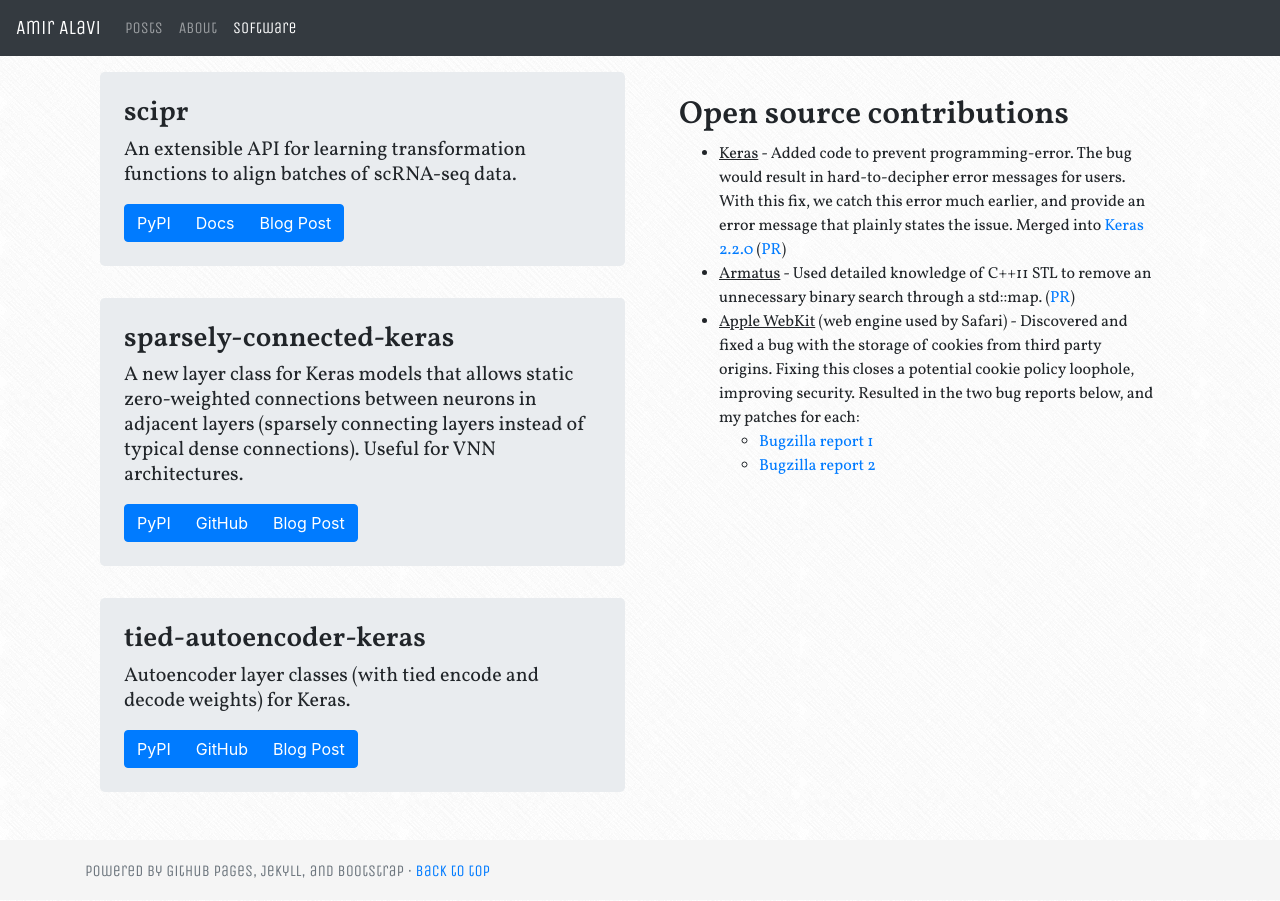
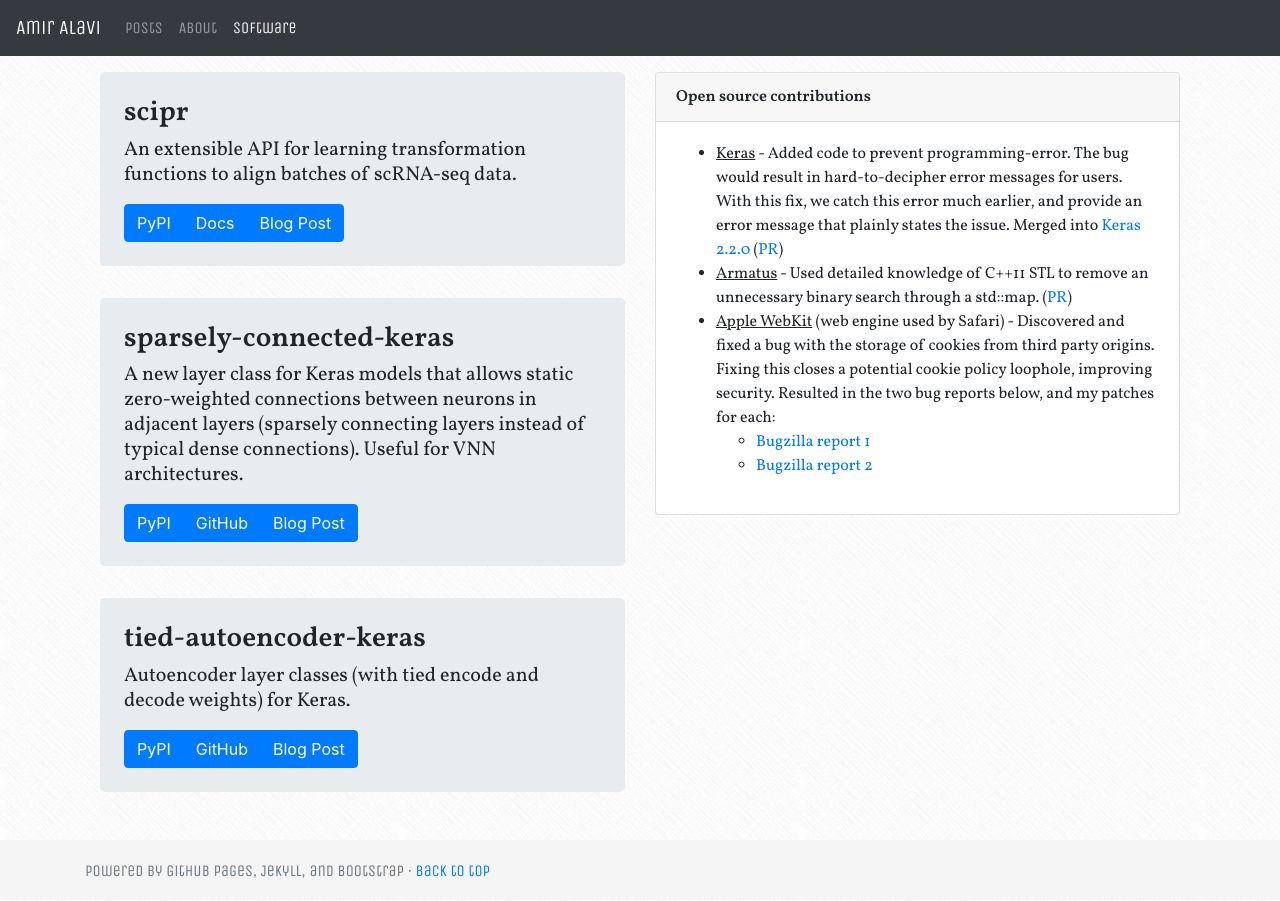
Before and after one commit to AmirAlavi/AmirAlavi.github.io, a Jekyll site: the page built from software/index.html, in a window 1280 px wide. Built offline with Jekyll 4.4.1, drawn with Linux system fonts in a browser that asks for light colours; nearby versions of some CDN libraries; a style sheet for code colours, icons or effects is not loaded.

Commit message:
Switch to card for open source list

```diff
--- a/software/index.html
+++ b/software/index.html
@@ -61,8 +61,12 @@ title: Software
 		</div><!-- col -->
 
 		<div class="col">
-			<div class="container p-4">
-				<h2 class="secondary-font">Open source contributions</h2>
+
+			<div class="card">
+				<div class="card-header secondary-font">
+					Open source contributions
+				</div>
+				<div class="card-body">
 					<ul class="reading-font">
 						<li><span style="text-decoration: underline;">Keras</span> - Added code to prevent
 							programming-error. The bug would result in hard-to-decipher error messages for users. With this
@@ -82,7 +86,9 @@ title: Software
 							</ul>
 						</li>
 					</ul>
-			</div><!-- container -->
+				</div>
+			</div>
+
 		</div><!-- col -->
 
 
```
Lines whose indentation alone changed are shown as unchanged.
